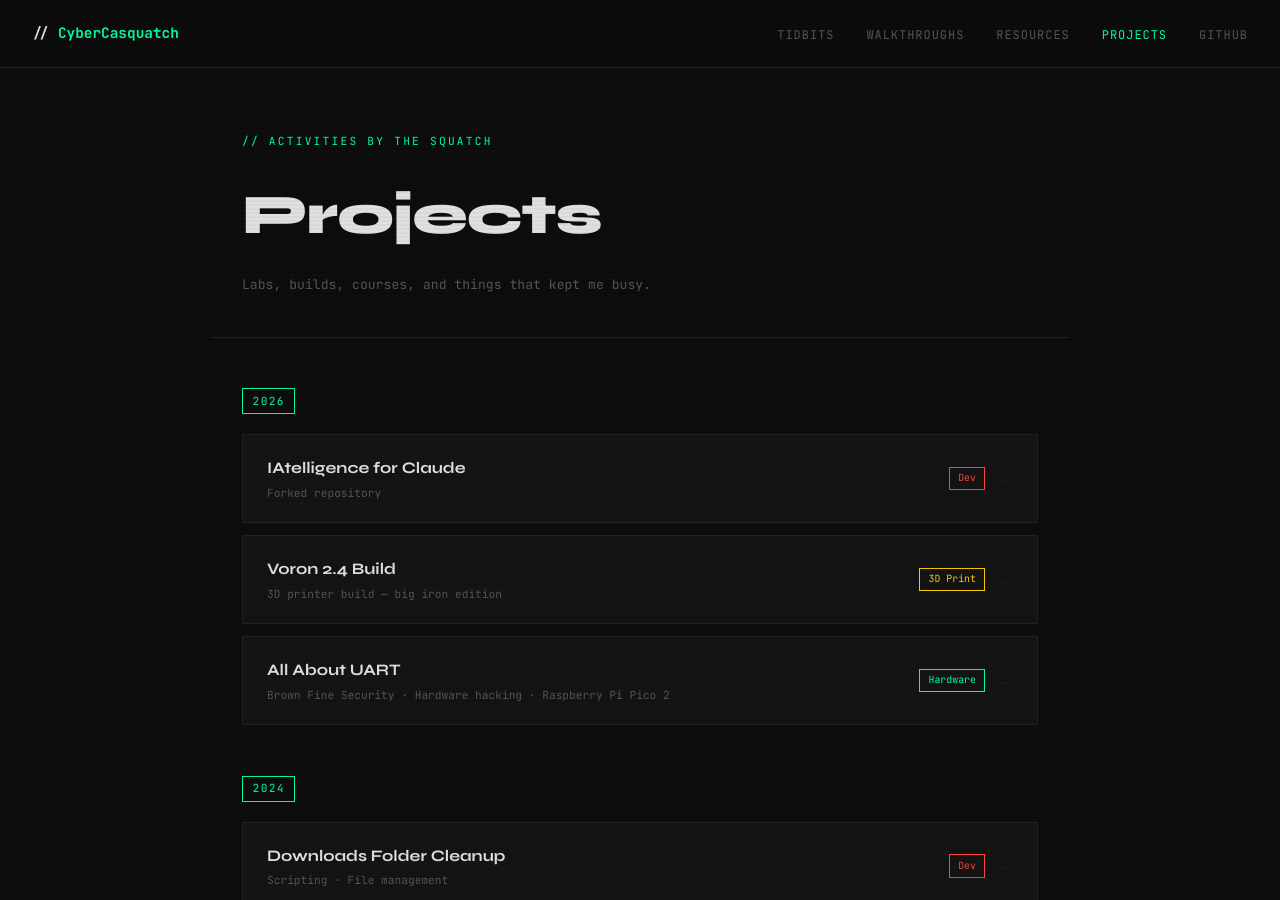
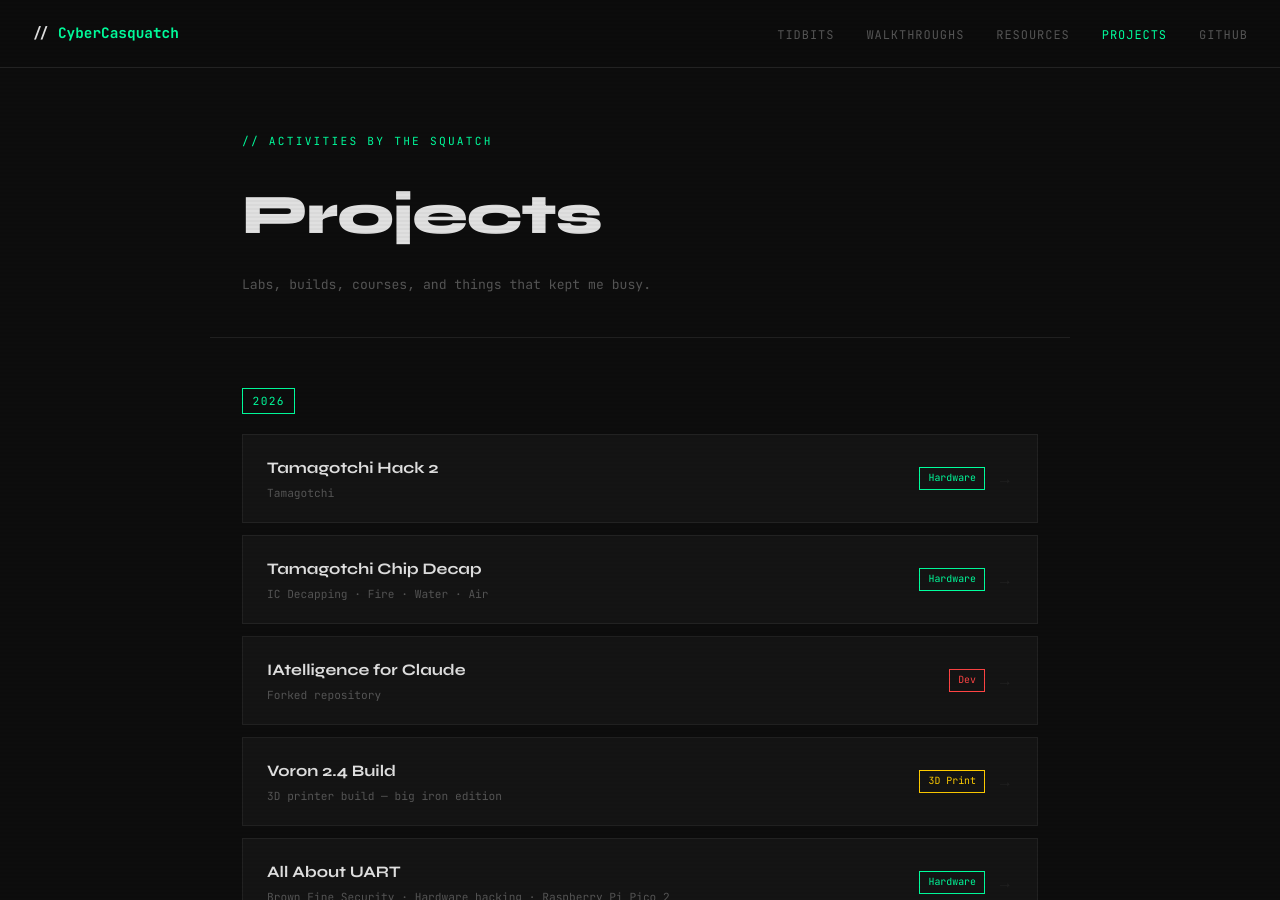
Before and after one commit to CyberCasquatch/cybercasquatch.github.io, a Jekyll site: the page Projects/index.html, which Jekyll copies as it is, in a window 1280 px wide and 900 px high. Built offline with Jekyll 4.4.1, drawn with Linux system fonts in a browser that asks for light colours.

Commit message:
Update index.html

```diff
--- a/Projects/index.html
+++ b/Projects/index.html
@@ -91,6 +91,22 @@
 
   <div class="year-block">
     <div class="year-label">2026</div>
+    <a class="project-card" href="/reading-a-tamagotchi-uart-test-points/">
+      <div class="project-info">
+        <div class="project-title">Tamagotchi Hack 2</div>
+        <div class="project-sub">Tamagotchi</div>
+      </div>
+      <span class="project-badge badge-hw">Hardware</span>
+      <span class="arrow">→</span>
+    </a>
+    <a class="project-card" href="/decapping-a-tamagotchi-die-extraction/">
+      <div class="project-info">
+        <div class="project-title">Tamagotchi Chip Decap</div>
+        <div class="project-sub">IC Decapping · Fire · Water · Air</div>
+      </div>
+      <span class="project-badge badge-hw">Hardware</span>
+      <span class="arrow">→</span>
+    </a>
     <a class="project-card" href="/IAintelligence/">
       <div class="project-info">
         <div class="project-title">IAtelligence for Claude</div>
```
